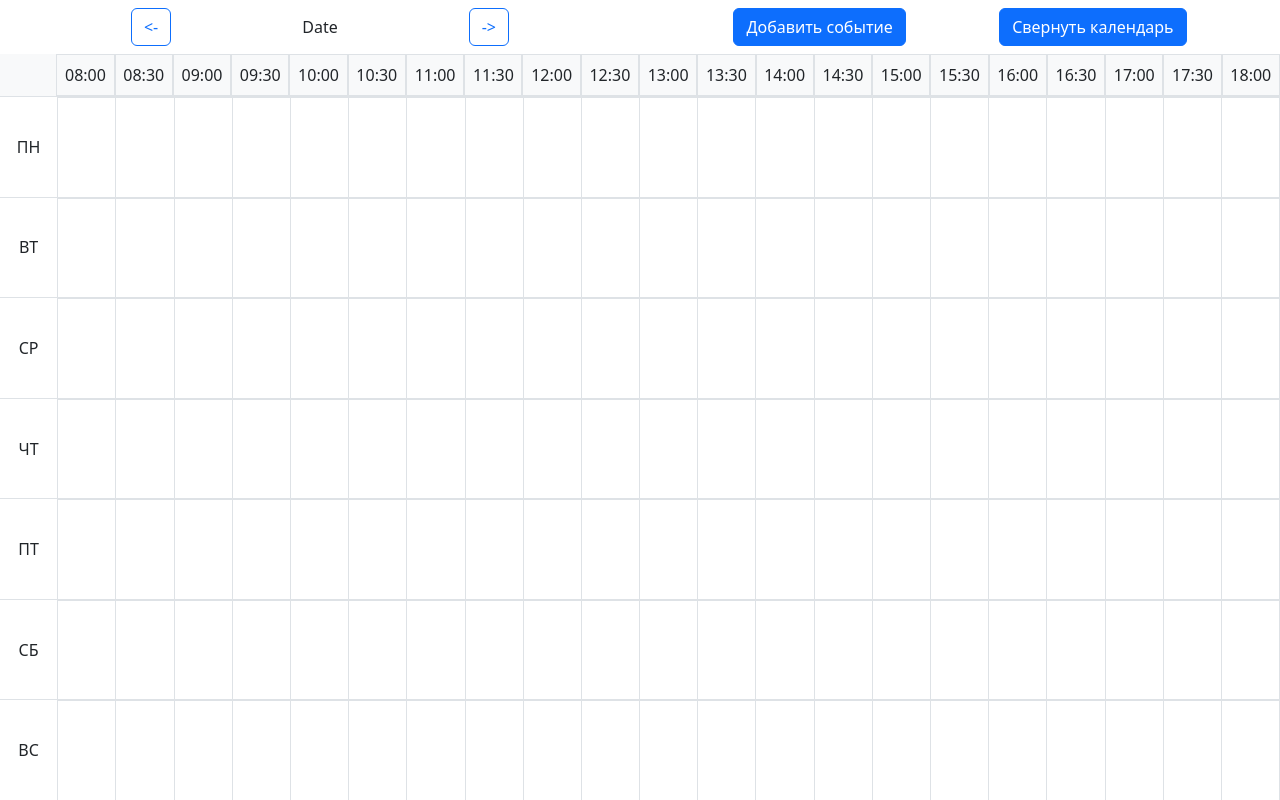
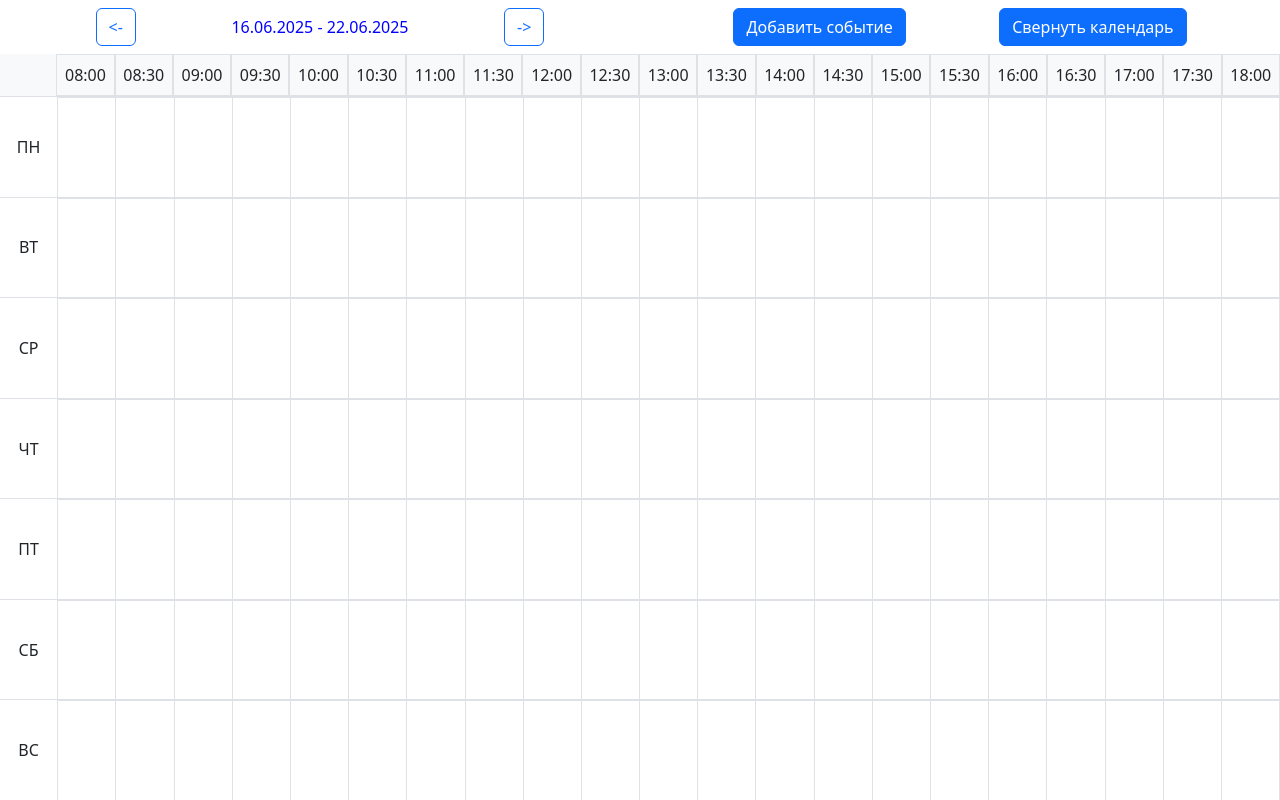
Before and after one commit to prasolovsereja/bootstrap-calendar-demo, a React (Vite) app: page / in a window 1280 px wide. Built offline with nearby package versions, Linux system fonts and the light colour scheme.

Commit message:
Подключил редьюсеры в компоненты

```diff
--- a/src/components/calendar/CalendarToolbar.tsx
+++ b/src/components/calendar/CalendarToolbar.tsx
@@ -1,21 +1,45 @@
 import type { FC } from "react";
+import { useAppDispatch, useAppSelector } from "../../slices/hooks";
+import { nextWeek, prevWeek, toggleDisplayMode } from "../../slices/calendarSlice";
+import { format, isEqual } from "date-fns"
+import { ru } from 'date-fns/locale';
 
 const CalendarToolbar: FC = () => {
+  const dispatch = useAppDispatch();
+  const { selectedWeek, currentWeek } = useAppSelector((state) => state.calendar);
+
+
+  const isCurrentWeek = isEqual(selectedWeek.start, currentWeek.start);
+
+  const formattedWeekStart = format(selectedWeek.start, 'dd.MM.yyyy', { locale: ru});
+  const formattedWeekEnd = format(selectedWeek.end, 'dd.MM.yyyy', { locale: ru });
+
+  const weekRangeStyle = isCurrentWeek ? {color: 'blue' } : {color: 'black' }
+
   return (
     <div
       className="d-flex flex-row calendar-toolbar h-auto vw-100 py-2"
       style={{minWidth: "max-content"}}
     >
       <div className="d-flex flex-row align-items-center justify-content-evenly w-50">
-        <button className="btn btn-outline-primary">{'<-'}</button>
-        <p className="m-0">Date</p>
-        <button className="btn btn-outline-primary">{'->'}</button>
+        <button
+          className="btn btn-outline-primary"
+          onClick={() => dispatch(prevWeek())}
+        >{'<-'}</button>
+        <p className="m-0" style={weekRangeStyle} >{`${formattedWeekStart} - ${formattedWeekEnd}`}</p>
+        <button
+          className="btn btn-outline-primary"
+          onClick={() => dispatch(nextWeek())}
+        >{'->'}</button>
       </div>
       <div className="d-flex flex-row justify-content-evenly w-50">
         <button className="btn btn-primary">
           Добавить событие
         </button>
-        <button className="btn btn-primary">Свернуть календарь</button>
+        <button
+          className="btn btn-primary"
+          onClick={() => dispatch(toggleDisplayMode())}
+        >Свернуть календарь</button>
       </div>
     </div>
   );
```
Also changed, not shown: src/main.tsx (+4 -3 lines).
